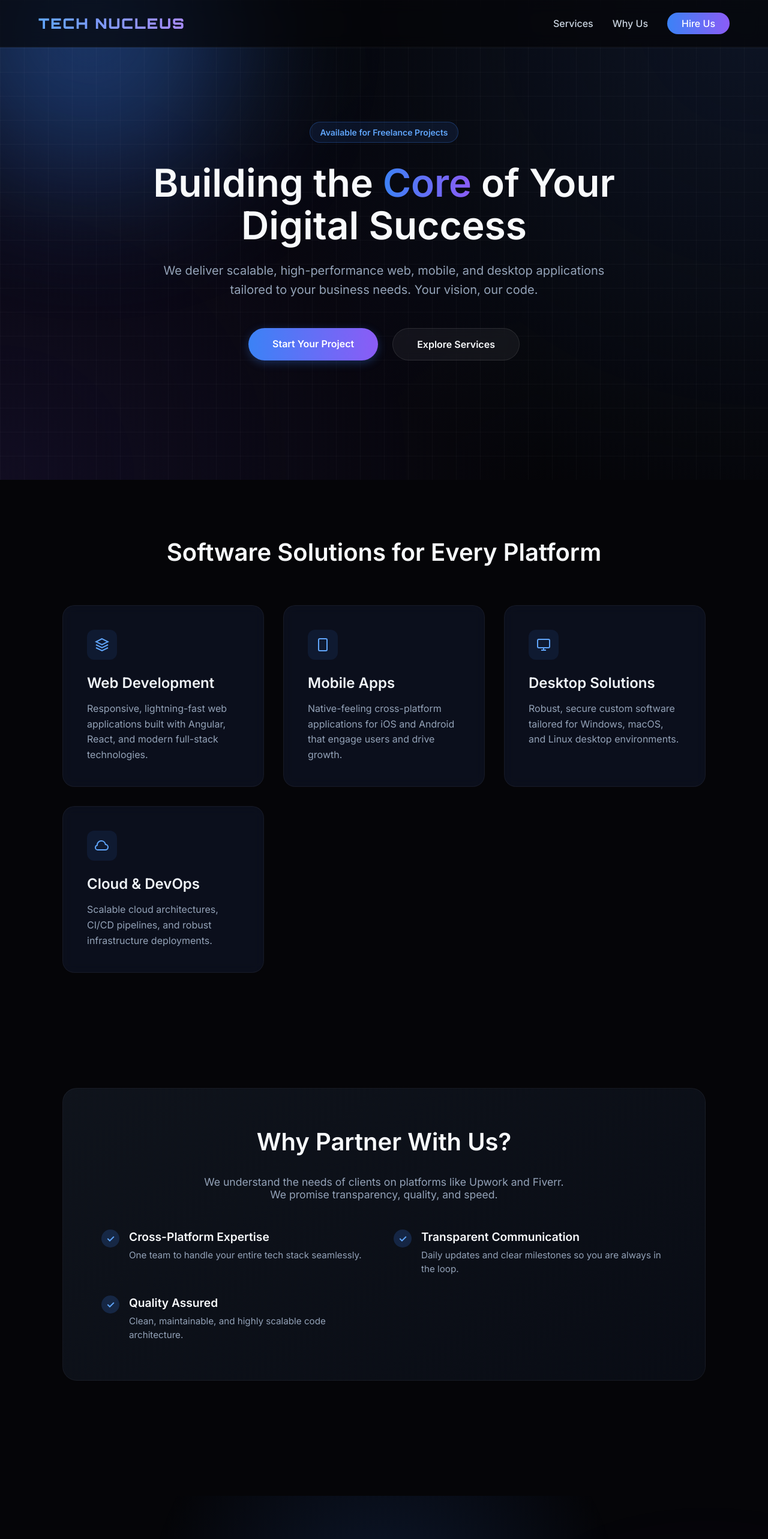
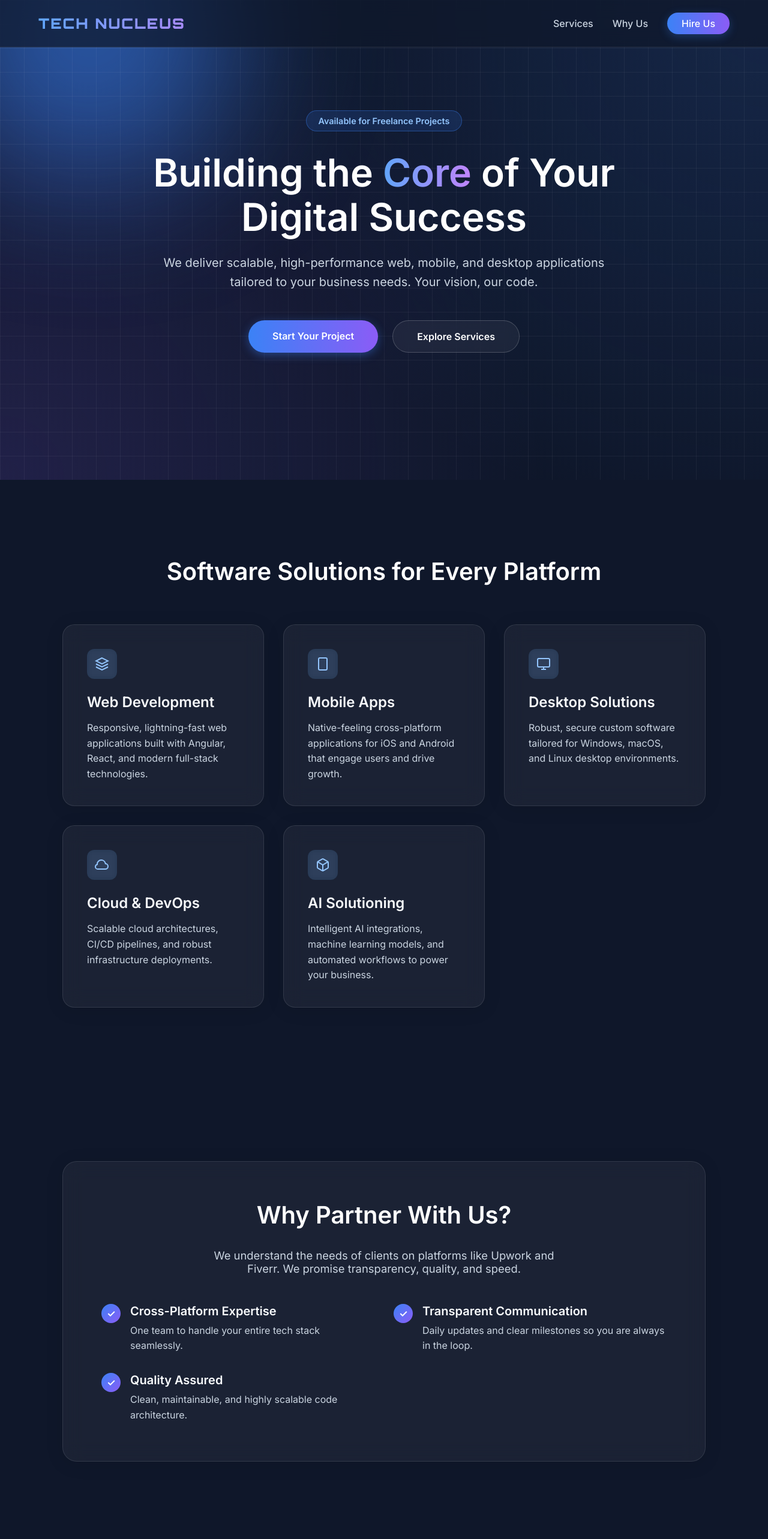
Before and after one commit to technucleus/technucleus.github.io, an Angular app: page / in a window 1280 px wide. Shown: the top 2566 px of the page at 60% size. Built offline with nearby package versions, Linux system fonts and the light colour scheme.

Commit message:
Fix: Actually apply HTML and CSS refinements

```diff
--- a/src/app/app.component.css
+++ b/src/app/app.component.css
@@ -3,26 +3,51 @@
   position: relative;
   width: 100%;
   min-height: 100vh;
-  background-color: #050508;
+  /* Reduced darkness, lighter slate blue */
+  background-color: #0f172a;
   color: #e2e8f0;
   overflow-x: hidden;
   font-family: 'Inter', sans-serif;
+}
+
+/* Glassmorphism utilities */
+.glass-card {
+  background: rgba(255, 255, 255, 0.05);
+  backdrop-filter: blur(16px);
+  -webkit-backdrop-filter: blur(16px);
+  border: 1px solid rgba(255, 255, 255, 0.1);
+  box-shadow: 0 4px 30px rgba(0, 0, 0, 0.1);
+}
+
+.glass-card-hover {
+  background: rgba(255, 255, 255, 0.05);
+  backdrop-filter: blur(16px);
+  -webkit-backdrop-filter: blur(16px);
+  border: 1px solid rgba(255, 255, 255, 0.1);
+  box-shadow: 0 4px 30px rgba(0, 0, 0, 0.1);
+  transition: all 0.3s ease;
+}
+.glass-card-hover:hover {
+  background: rgba(255, 255, 255, 0.1);
+  border: 1px solid rgba(255, 255, 255, 0.2);
+  transform: translateY(-3px);
 }
 
 /* Background Effects */
 .bg-gradient {
   position: fixed;
   top: 0; left: 0; width: 100vw; height: 100vh;
-  background: radial-gradient(circle at top right, rgba(16, 25, 45, 0.8) 0%, transparent 60%),
-              radial-gradient(circle at bottom left, rgba(20, 15, 40, 0.8) 0%, transparent 60%);
+  /* Lighter gradients */
+  background: radial-gradient(circle at top right, rgba(59, 130, 246, 0.15) 0%, transparent 60%),
+              radial-gradient(circle at bottom left, rgba(139, 92, 246, 0.15) 0%, transparent 60%);
   z-index: 0;
 }
 
 .grid-overlay {
   position: fixed;
   top: 0; left: 0; width: 100vw; height: 100vh;
-  background-image: linear-gradient(rgba(255, 255, 255, 0.03) 1px, transparent 1px),
-                    linear-gradient(90deg, rgba(255, 255, 255, 0.03) 1px, transparent 1px);
+  background-image: linear-gradient(rgba(255, 255, 255, 0.05) 1px, transparent 1px),
+                    linear-gradient(90deg, rgba(255, 255, 255, 0.05) 1px, transparent 1px);
   background-size: 40px 40px;
   z-index: 0;
 }
@@ -32,7 +57,7 @@
   border-radius: 50%;
   filter: blur(120px);
   z-index: 0;
-  opacity: 0.4;
+  opacity: 0.6;
 }
 
 .orb-1 { width: 500px; height: 500px; background: #3b82f6; top: -200px; left: -100px; }
@@ -46,9 +71,10 @@
   justify-content: space-between;
   align-items: center;
   padding: 1.5rem 5%;
-  background: rgba(5, 5, 8, 0.7);
-  backdrop-filter: blur(12px);
-  border-bottom: 1px solid rgba(255, 255, 255, 0.05);
+  background: rgba(15, 23, 42, 0.7);
+  backdrop-filter: blur(16px);
+  -webkit-backdrop-filter: blur(16px);
+  border-bottom: 1px solid rgba(255, 255, 255, 0.1);
   z-index: 100;
 }
 
@@ -61,6 +87,7 @@
   -webkit-background-clip: text;
   background-clip: text;
   color: transparent;
+  cursor: pointer;
 }
 
 .nav-links {
@@ -86,13 +113,14 @@
   border-radius: 20px;
   color: #fff !important;
   font-weight: 600;
+  box-shadow: 0 4px 15px rgba(59, 130, 246, 0.3);
 }
 
 /* Sections */
 section {
   position: relative;
   z-index: 10;
-  padding: 6rem 5%;
+  padding: 8rem 5%;
   max-width: 1200px;
   margin: 0 auto;
 }
@@ -114,12 +142,13 @@ section {
 
 .badge {
   display: inline-block;
-  padding: 0.5rem 1rem;
-  background: rgba(59, 130, 246, 0.1);
-  border: 1px solid rgba(59, 130, 246, 0.3);
+  padding: 0.5rem 1.2rem;
+  background: rgba(59, 130, 246, 0.15);
+  border: 1px solid rgba(59, 130, 246, 0.4);
+  backdrop-filter: blur(8px);
   border-radius: 30px;
-  color: #60a5fa;
-  font-size: 0.875rem;
+  color: #93c5fd;
+  font-size: 0.9rem;
   font-weight: 600;
   margin-bottom: 2rem;
 }
@@ -127,13 +156,13 @@ section {
 .hero-title {
   font-size: 4rem;
   font-weight: 800;
-  line-height: 1.1;
+  line-height: 1.15;
   margin-bottom: 1.5rem;
-  color: #f8fafc;
+  color: #ffffff;
 }
 
 .highlight {
-  background: linear-gradient(90deg, #3b82f6, #8b5cf6);
+  background: linear-gradient(90deg, #60a5fa, #c084fc);
   -webkit-background-clip: text;
   background-clip: text;
   color: transparent;
@@ -141,7 +170,7 @@ section {
 
 .hero-subtitle {
   font-size: 1.25rem;
-  color: #94a3b8;
+  color: #cbd5e1;
   line-height: 1.6;
   margin-bottom: 3rem;
 }
@@ -157,27 +186,28 @@ section {
   border-radius: 30px;
   font-weight: 600;
   text-decoration: none;
-  transition: transform 0.2s, box-shadow 0.2s;
+  transition: transform 0.2s, box-shadow 0.2s, background 0.2s;
 }
 
 .cta-btn.primary {
   background: linear-gradient(90deg, #3b82f6, #8b5cf6);
   color: #fff;
-  box-shadow: 0 4px 15px rgba(59, 130, 246, 0.3);
+  box-shadow: 0 4px 15px rgba(59, 130, 246, 0.4);
 }
 .cta-btn.primary:hover {
   transform: translateY(-2px);
-  box-shadow: 0 6px 20px rgba(59, 130, 246, 0.5);
+  box-shadow: 0 6px 20px rgba(59, 130, 246, 0.6);
 }
 
 .cta-btn.secondary {
   background: rgba(255, 255, 255, 0.05);
-  color: #f8fafc;
-  border: 1px solid rgba(255, 255, 255, 0.1);
+  color: #ffffff;
+  border: 1px solid rgba(255, 255, 255, 0.2);
   backdrop-filter: blur(10px);
 }
 .cta-btn.secondary:hover {
-  background: rgba(255, 255, 255, 0.1);
+  background: rgba(255, 255, 255, 0.15);
+  border-color: rgba(255, 255, 255, 0.3);
 }
 
 /* Services Section */
@@ -186,7 +216,7 @@ section {
   font-size: 2.5rem;
   font-weight: 700;
   margin-bottom: 4rem;
-  color: #f8fafc;
+  color: #ffffff;
 }
 
 .services-grid {
@@ -196,30 +226,28 @@ section {
 }
 
 .service-card {
-  background: rgba(15, 23, 42, 0.6);
-  border: 1px solid rgba(255, 255, 255, 0.05);
   padding: 2.5rem;
   border-radius: 20px;
-  backdrop-filter: blur(10px);
   transition: transform 0.3s, background 0.3s, border-color 0.3s;
 }
 
 .service-card:hover {
-  transform: translateY(-5px);
-  background: rgba(30, 41, 59, 0.6);
-  border-color: rgba(96, 165, 250, 0.3);
+  transform: translateY(-8px);
+  background: rgba(255, 255, 255, 0.08);
+  border-color: rgba(96, 165, 250, 0.4);
 }
 
 .icon-wrapper {
   width: 50px;
   height: 50px;
-  background: rgba(59, 130, 246, 0.1);
+  background: rgba(96, 165, 250, 0.15);
   border-radius: 12px;
   display: flex;
   align-items: center;
   justify-content: center;
   margin-bottom: 1.5rem;
-  color: #60a5fa;
+  color: #93c5fd;
+  backdrop-filter: blur(5px);
 }
 
 .icon-wrapper svg {
@@ -230,11 +258,11 @@ section {
 .service-card h3 {
   font-size: 1.5rem;
   margin-bottom: 1rem;
-  color: #f1f5f9;
+  color: #f8fafc;
 }
 
 .service-card p {
-  color: #94a3b8;
+  color: #cbd5e1;
   line-height: 1.6;
   margin: 0;
 }
@@ -247,8 +275,6 @@ section {
 }
 
 .why-content {
-  background: linear-gradient(145deg, rgba(30,41,59,0.4) 0%, rgba(15,23,42,0.4) 100%);
-  border: 1px solid rgba(255,255,255,0.05);
   border-radius: 24px;
   padding: 4rem;
   width: 100%;
@@ -256,8 +282,8 @@ section {
 
 .section-description {
   text-align: center;
-  color: #94a3b8;
-  font-size: 1.1rem;
+  color: #cbd5e1;
+  font-size: 1.15rem;
   max-width: 600px;
   margin: -2rem auto 3rem;
 }
@@ -277,25 +303,25 @@ section {
   display: flex;
   align-items: center;
   justify-content: center;
-  min-width: 30px;
-  height: 30px;
-  background: rgba(59, 130, 246, 0.2);
-  color: #60a5fa;
+  min-width: 32px;
+  height: 32px;
+  background: linear-gradient(135deg, #3b82f6, #8b5cf6);
+  color: #fff;
   border-radius: 50%;
   font-weight: bold;
 }
 
 .feature-item h4 {
-  font-size: 1.2rem;
+  font-size: 1.25rem;
   margin-bottom: 0.5rem;
   color: #f8fafc;
   margin-top: 0;
 }
 
 .feature-item p {
-  color: #94a3b8;
-  font-size: 0.95rem;
-  line-height: 1.5;
+  color: #cbd5e1;
+  font-size: 1rem;
+  line-height: 1.6;
   margin: 0;
 }
 
@@ -303,18 +329,18 @@ section {
 .contact-box {
   text-align: center;
   padding: 5rem 2rem;
-  background: radial-gradient(circle at center, rgba(59, 130, 246, 0.15) 0%, transparent 70%);
   border-radius: 24px;
+  background: radial-gradient(circle at center, rgba(59, 130, 246, 0.1) 0%, rgba(255,255,255,0.02) 100%);
 }
 
 .contact-box h2 {
   font-size: 3rem;
   margin-bottom: 1rem;
-  color: #f8fafc;
+  color: #ffffff;
 }
 
 .contact-box p {
-  color: #94a3b8;
+  color: #cbd5e1;
   font-size: 1.2rem;
   margin-bottom: 3rem;
 }
@@ -330,18 +356,12 @@ section {
   display: flex;
   align-items: center;
   gap: 1rem;
-  background: rgba(30, 41, 59, 0.8);
-  padding: 1rem 2rem;
+  padding: 1.2rem 2.5rem;
   border-radius: 16px;
   text-decoration: none;
   color: #f8fafc;
-  border: 1px solid rgba(255,255,255,0.1);
-  transition: background 0.2s, transform 0.2s;
-}
-
-.contact-card:hover {
-  background: rgba(59, 130, 246, 0.2);
-  transform: translateY(-3px);
+  font-weight: 500;
+  font-size: 1.1rem;
 }
 
 .c-icon {
@@ -351,9 +371,9 @@ section {
 /* Footer */
 .footer {
   text-align: center;
-  padding: 2rem;
-  color: #64748b;
-  border-top: 1px solid rgba(255, 255, 255, 0.05);
+  padding: 2.5rem;
+  color: #94a3b8;
+  border-top: 1px solid rgba(255, 255, 255, 0.1);
   position: relative;
   z-index: 10;
 }
--- a/src/app/app.component.html
+++ b/src/app/app.component.html
@@ -7,7 +7,7 @@
 
   <!-- Navbar -->
   <nav class="navbar">
-    <div class="logo">TECH NUCLEUS</div>
+    <a href="#home" class="logo" style="text-decoration: none;">TECH NUCLEUS</a>
     <ul class="nav-links">
       <li><a href="#services">Services</a></li>
       <li><a href="#why-us">Why Us</a></li>
@@ -35,7 +35,7 @@
     <h2 class="section-title">Software Solutions for Every Platform</h2>
     <div class="services-grid">
 
-      <div class="service-card">
+      <div class="service-card glass-card">
         <div class="icon-wrapper">
           <svg viewBox="0 0 24 24" fill="none" stroke="currentColor" stroke-width="2"><path d="M12 2L2 7l10 5 10-5-10-5zM2 17l10 5 10-5M2 12l10 5 10-5"/></svg>
         </div>
@@ -43,7 +43,7 @@
         <p>Responsive, lightning-fast web applications built with Angular, React, and modern full-stack technologies.</p>
       </div>
 
-      <div class="service-card">
+      <div class="service-card glass-card">
         <div class="icon-wrapper">
           <svg viewBox="0 0 24 24" fill="none" stroke="currentColor" stroke-width="2"><rect x="5" y="2" width="14" height="20" rx="2" ry="2"/><line x1="12" y1="18" x2="12.01" y2="18"/></svg>
         </div>
@@ -51,7 +51,7 @@
         <p>Native-feeling cross-platform applications for iOS and Android that engage users and drive growth.</p>
       </div>
 
-      <div class="service-card">
+      <div class="service-card glass-card">
         <div class="icon-wrapper">
           <svg viewBox="0 0 24 24" fill="none" stroke="currentColor" stroke-width="2"><rect x="2" y="3" width="20" height="14" rx="2" ry="2"/><line x1="8" y1="21" x2="16" y2="21"/><line x1="12" y1="17" x2="12" y2="21"/></svg>
         </div>
@@ -59,7 +59,7 @@
         <p>Robust, secure custom software tailored for Windows, macOS, and Linux desktop environments.</p>
       </div>
 
-      <div class="service-card">
+      <div class="service-card glass-card">
         <div class="icon-wrapper">
           <svg viewBox="0 0 24 24" fill="none" stroke="currentColor" stroke-width="2"><path d="M17.5 19C19.985 19 22 16.985 22 14.5C22 12.13 20.18 10.22 17.86 10.03C17.2 6.64 14.28 4 10.75 4C7.02 4 4 7.02 4 10.75C4 10.96 4.02 11.17 4.05 11.37C2.33 11.75 1 13.27 1 15.125C1 17.265 2.735 19 4.875 19H17.5Z"/></svg>
         </div>
@@ -67,12 +67,20 @@
         <p>Scalable cloud architectures, CI/CD pipelines, and robust infrastructure deployments.</p>
       </div>
 
+      <div class="service-card glass-card">
+        <div class="icon-wrapper">
+          <svg viewBox="0 0 24 24" fill="none" stroke="currentColor" stroke-width="2"><path d="M21 16V8a2 2 0 0 0-1-1.73l-7-4a2 2 0 0 0-2 0l-7 4A2 2 0 0 0 3 8v8a2 2 0 0 0 1 1.73l7 4a2 2 0 0 0 2 0l7-4A2 2 0 0 0 21 16z"></path><polyline points="3.27 6.96 12 12.01 20.73 6.96"></polyline><line x1="12" y1="22.08" x2="12" y2="12"></line></svg>
+        </div>
+        <h3>AI Solutioning</h3>
+        <p>Intelligent AI integrations, machine learning models, and automated workflows to power your business.</p>
+      </div>
+
     </div>
   </section>
 
   <!-- Why Us Section -->
   <section class="why-us-section" id="why-us">
-    <div class="why-content">
+    <div class="why-content glass-card">
       <h2 class="section-title">Why Partner With Us?</h2>
       <p class="section-description">We understand the needs of clients on platforms like Upwork and Fiverr. We promise transparency, quality, and speed.</p>
 
@@ -104,17 +112,17 @@
 
   <!-- Contact Section -->
   <section class="contact-section" id="contact">
-    <div class="contact-box">
+    <div class="contact-box glass-card">
       <h2>Ready to Build Something Amazing?</h2>
       <p>Whether you need a quick fix or a complex platform built from scratch, our team is ready to deliver.</p>
       <div class="contact-methods">
-        <a href="mailto:admin&#64;technucleus.in" class="contact-card">
+        <a href="mailto:admin&#64;technucleus.in" class="contact-card glass-card-hover">
           <div class="c-icon">✉️</div>
           <span>admin&#64;technucleus.in</span>
         </a>
-        <a href="#" class="contact-card">
-          <div class="c-icon">💬</div>
-          <span>Hire on Upwork</span>
+        <a href="tel:+918197736822" class="contact-card glass-card-hover">
+          <div class="c-icon">📞</div>
+          <span>+91 8197736822</span>
         </a>
       </div>
     </div>
```
